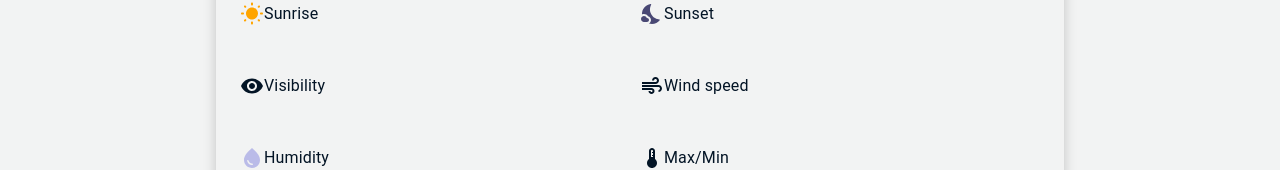
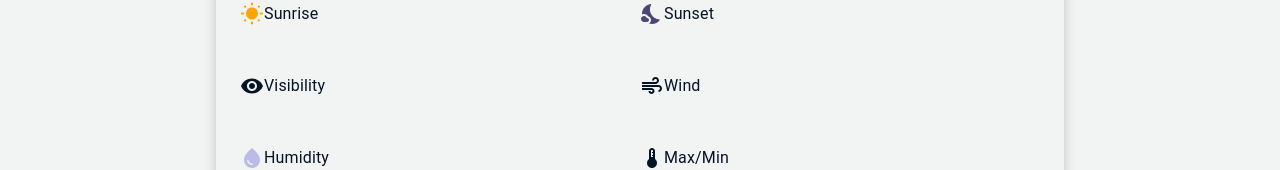
Before and after one commit to DorisLupulescu/weather-app, a React (Create React App) app: page /weather-app/today in a window 1280 px wide. Shown: the part 510-680 px from the top of the page. Built offline with nearby package versions, Linux system fonts and the light colour scheme; no server answers.

Commit message:
quickfix wind naming

```diff
--- a/src/pages/Today/constants.ts
+++ b/src/pages/Today/constants.ts
@@ -22,7 +22,7 @@ export const initialWeatherToday: IDisplayWeather = {
     },
     windSpeed: {
         icon: AirIcon,
-        info: 'Wind speed',
+        info: 'Wind',
         value: 0,
     },
     humidity: {
--- a/src/utils/constants.ts
+++ b/src/utils/constants.ts
@@ -27,7 +27,7 @@ const UNIT_SYMBOL = {
 }
 
 const UNIT_DISTANCE = {
-    imperial: 'miles/hour',
+    imperial: 'miles/h',
     metric: 'm/sec',
 }
 
```
